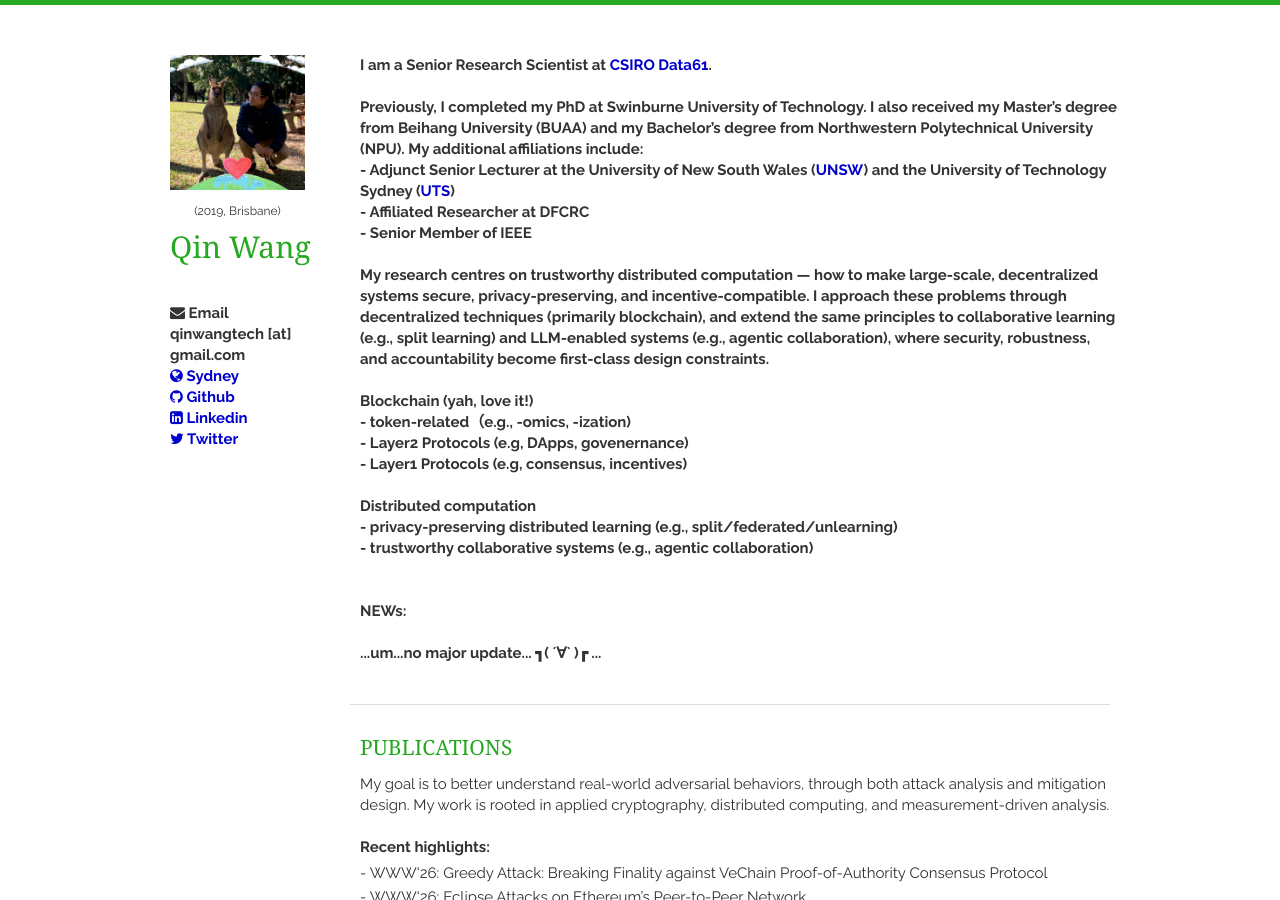
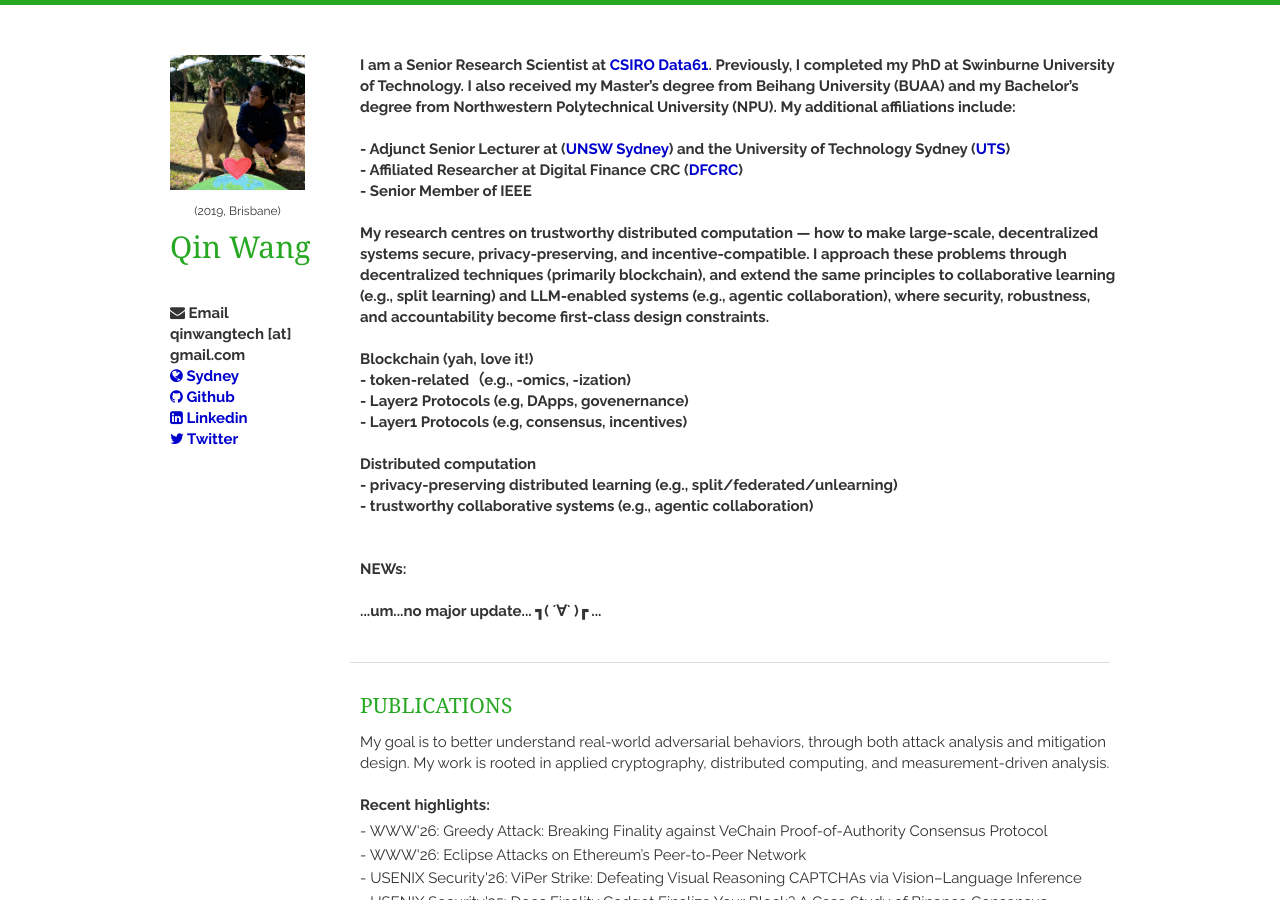
Before and after one commit to qinwang-git/qinwang-git.github.io, a Jekyll site: the page built from index.html, in a window 1280 px wide and 900 px high. Built offline with Jekyll 4.4.1, drawn with Linux system fonts in a browser that asks for light colours; nearby versions of some CDN libraries; a script that is not in the unit is left out; the list of posts is cut into pages by our own code.

Commit message:
Update bio.html

```diff
--- a/_includes/bio.html
+++ b/_includes/bio.html
@@ -2,13 +2,10 @@
 
 <article>
 <strong>
-I am a Senior Research Scientist at <a href="https://www.csiro.au/en/research/technology-space" target="_blank">CSIRO Data61</a>.
+I am a Senior Research Scientist at <a href="https://www.csiro.au/en/research/technology-space" target="_blank">CSIRO Data61</a>. Previously, I completed my PhD at Swinburne University of Technology. I also received my Master’s degree from Beihang University (BUAA) and my Bachelor’s degree from Northwestern Polytechnical University (NPU). My additional affiliations include:
 <br>
-
-<br>
-Previously, I completed my PhD at Swinburne University of Technology. I also received my Master’s degree from Beihang University (BUAA) and my Bachelor’s degree from Northwestern Polytechnical University (NPU). My additional affiliations include:
-<br> - Adjunct Senior Lecturer at the University of New South Wales (<a href="https://www.unsw.edu.au/staff/qin-wang" target="_blank">UNSW</a>) and the University of Technology Sydney (<a href="http://159.196.157.153:8000/" target="_blank">UTS</a>)
-<br> - Affiliated Researcher at DFCRC
+<br> - Adjunct Senior Lecturer at (<a href="https://www.unsw.edu.au/staff/qin-wang" target="_blank">UNSW Sydney</a>) and the University of Technology Sydney (<a href="http://159.196.157.153:8000/" target="_blank">UTS</a>)
+<br> - Affiliated Researcher at Digital Finance CRC (<a href="https://dfcrc.com.au/" target="_blank">DFCRC</a>)
 <br> - Senior Member of IEEE
 
 <br>
```
